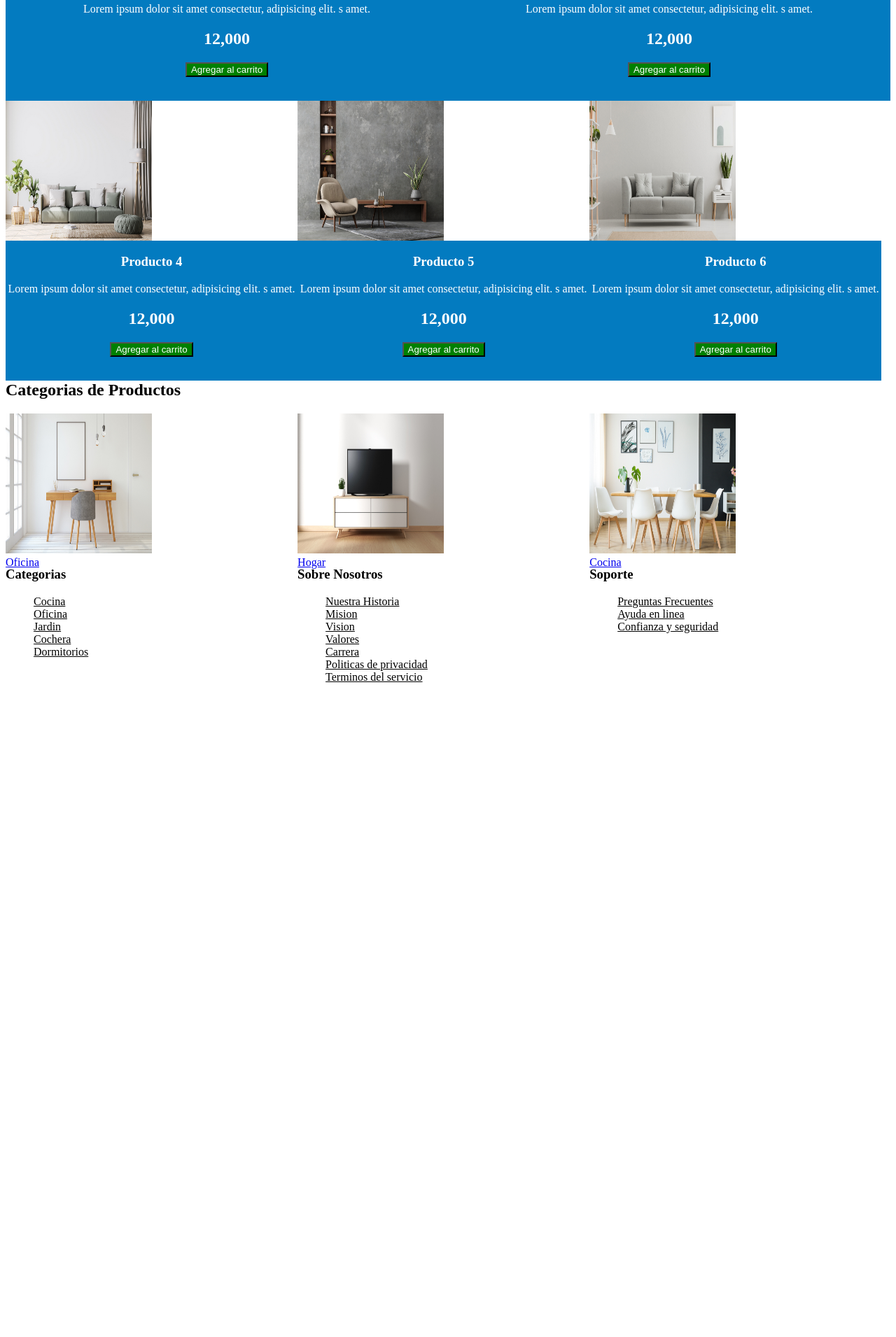
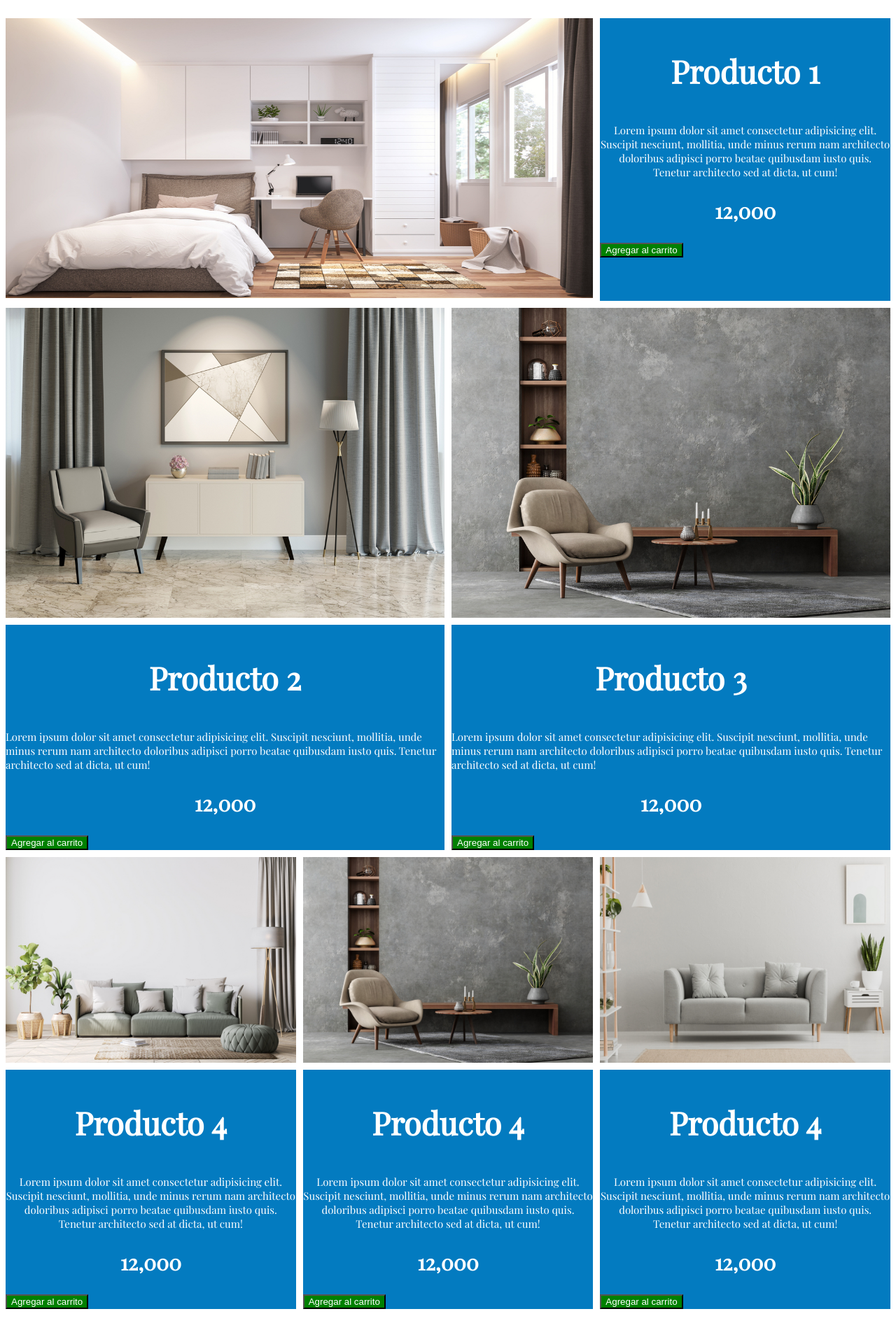
Before and after one commit to JashuaIsai/Proyecto, a plain HTML site: page index.html in a window 1280 px wide. Shown: the part 829-2740 px from the top of the page at 70% size. Before the commit the page ends 1822 px from the top, so only its background shows below. Drawn offline with nearby package versions, Linux system fonts and the light colour scheme.

Commit message:
Segundo Avance2

```diff
--- a/app.css
+++ b/app.css
@@ -1,7 +1,286 @@
-/*reglas generales*/
+                                    /*reglas generales*/
+.center h1{
+    color: #037bc0;
+}
+body{
+    font-size: 15px;
+    font-family: 'Playfair Display', serif;
 
-/*Media Query*/
+}
+h1{
+    font-size: 5rem;
+}
+h2{
+    font-size: 4rem;
+}
+h3{
+    font-size: 3rem;
+}
+image{
+    size:1.6rem;
+}
+#hero{
+    background-image:url("/principal.jpg");
+    background-size: cover;
+    height: 25rem;
+    background-position: 0%;
+}
+.fot{
+  padding-left: 10em;
+}
+.Categoria{
+  padding-left: 10em;
+}
 
-/** Reescribir colores */
+                        /*FLEXBOX*/
+li{
+    list-style-type: none;
 
-/** Productos */
+  }
+  .navbar{
+    background-color:gray;
+    height: 50px;
+
+  }
+  .navbar a{
+    color: white;
+   padding: 9px;
+    margin: 0 15px;
+  }
+  .navbar .flex{
+    display:flex;
+    justify-content: space-between;
+    align-items:center;
+    height: 100%;
+  }
+.navbar ul{
+    display: flex;
+}
+.center {
+    text-align: center
+ }
+
+nav ul {
+  list-style: none;
+  margin: 0;
+  padding: 0;
+}
+
+nav li{
+  flex:content;
+}
+
+nav ul {
+  display: flex;
+  margin: 0 -10px;
+}
+.fotli nav ul {
+  list-style: none;
+  margin: 0;
+  padding-left: 2em;
+  display:inline-table;
+  text-align: center;
+}
+.fotli nav li{
+  flex: auto;
+}
+/*GRID*/
+.wrapper {
+  display: grid;
+  grid-template-columns: repeat(3, 1fr);
+  gap: 10px;
+  grid-auto-rows: minmax(200px, auto);
+
+}
+.wrapper {
+  max-width:1400px;
+  margin: 10px auto;
+
+}
+.wrapper h3 {
+ font-size: 3em;
+ text-align: center;
+}
+.wrapper h2 {
+  font-size: 2em;
+  text-align: center;
+ }
+ .wrapper p {
+  font-size: 1em;
+  text-align: center;
+ }
+ .wrapper button {
+  color: white;background-color: green;
+
+  text-align: center;
+
+ }
+ .wrapperb h3 {
+  font-size: 3em;
+  text-align: center;
+ }
+ .wrapperb h2 {
+   font-size: 2em;
+   text-align: center;
+  }
+  .wrappebr p {
+   font-size: 1em;
+   text-align: center;
+  }
+  .wrapperb button {
+   color: white;background-color: green;
+
+   text-align: center;
+
+  }
+  .wrapperc h3 {
+    font-size: 3em;
+    text-align: center;
+   }
+   .wrapperc h2 {
+     font-size: 2em;
+     text-align: center;
+    }
+    .wrapperc p {
+     font-size: 1em;
+     text-align: center;
+    }
+    .wrapperc button {
+     color: white;background-color: green;
+
+     text-align: center;
+
+    }
+
+
+.wrapperb {
+  display: grid;
+  grid-template-columns: repeat(2, 1fr);
+  gap: 10px;
+  grid-auto-rows: minmax(200px, auto);
+}
+.wrapperb {
+  max-width:1400px;
+  margin: 10px auto;
+}
+.wrapperc {
+  display: grid;
+  grid-template-columns: repeat(3, 1fr);
+  gap: 10px;
+  grid-auto-rows: minmax(200px, auto);
+}
+.wrapperc {
+  max-width:1400px;
+  margin: 10px auto;
+}
+* {
+  box-sizing: border-box;
+}
+.fuimg {
+  grid-column: 1 / 3;
+  grid-row: 1 / 2;
+
+}
+.futex {
+  background:#037BC0;
+  grid-column: 3 / 4;
+  grid-row: 1 / 2;
+}
+
+.fdimgd {
+
+  grid-column: 2 ;
+  grid-row: 1;
+}
+.fttex {
+  grid-column: 1;
+  grid-row: 2;
+  background:#037BC0;
+}
+.fttexd {
+  background:#037BC0;
+  grid-column: 2;
+  grid-row: 2;
+}
+.fcimg {
+  background:blueviolet;
+  grid-column: 1;
+  grid-row: 1;
+}
+.fcimgd {
+  background:blueviolet;
+  grid-column: 2;
+  grid-row: 1;
+}
+.fcimgt {
+  background:blueviolet;
+  grid-column: 3;
+  grid-row: 1;
+}
+.fctex {
+  background:#037BC0;
+  grid-column: 1;
+  grid-row: 2;
+}
+.fctexd {
+  background:#037BC0;
+  grid-column: 2;
+  grid-row: 2;
+}
+.fctext {
+  background:#037BC0;
+  grid-column: 3;
+  grid-row: 2;
+}
+.fuimg img{
+  width: 100%;
+  height: 400px;
+
+}
+.futex img{
+  width: 100%;
+  height:100%;
+}
+
+.fdimg img{
+  width: 100%;
+  height: 100%;
+}
+
+.fdimgd img{
+  width: 100%;
+  height:100%;
+}
+.fttex img{
+  width: 100%;
+  height:100%;
+}
+.fttexd img{
+  width: 100%;
+  height:100%;
+}
+.fcimg img{
+  width: 100%;
+  height:100%;
+}
+.fcimgd img{
+  width: 100%;
+  height: 100%;
+}
+.fcimgt img{
+  width: 100%;
+  height: 100%;
+}
+.fctex
+{
+  width: 100%;
+  height: 100%;
+}
+.fctexd{
+  width: 100%;
+  height: 100%;
+}
+.fctext{
+  width: 100%;
+  height: 100%;
+}
--- a/index.html
+++ b/index.html
@@ -7,95 +7,105 @@
     <title>Ecommerce - Inicio</title>
     <link rel="preconnect" href="https://fonts.googleapis.com">
     <link rel="preconnect" href="https://fonts.gstatic.com" crossorigin>
-    <style>
-        .center {
-        text-align: center
-        }
-        </style>
+    <link rel="stylesheet" href="app.css">
+    <link rel="preconnect" href="https://fonts.googleapis.com">
+    <link rel="preconnect" href="https://fonts.gstatic.com" crossorigin>
+    <link href="https://fonts.googleapis.com/css2?family=Playfair+Display&display=swap" rel="stylesheet">
+
+
 </head>
 <body>
    <h1 class="center">Tienda de <span style="color: #037BC0 " >Muebles</span></h1>
+    <div class="navbar">
+      <div class="container flex">
           <nav >
               <ul>
-            <li><a href="#">Inicio</a></li>
-            <li><a href="#">Nosotros</a></li>
-            <li><a href="#">Tienda</a></li>
-            <li><a href="#">Blog</a></li>
-            <li><a href="#">Galeria</a></li>
-            <li><a href="#">Contacto</a></li>
+                <li ><a href="#">Inicio</a></li>
+                <li ><a href="#">Nosotros</a></li>
+                <li ><a href="#">Tienda</a></li>
+                <li ><a href="#">Blog</a></li>
+                <li ><a href="#">Galeria</a></li>
+                <li ><a href="#">Contacto</a></li>
               </ul>
           </nav>
-    <div style="width:auto;height: 100px;background:gray" >
+
+      </div>
+   </div>
+    <div id="hero">
         <link rel="preconnect" href="https://fonts.googleapis.com">
-        <h3 class="center" style="color:whitesmoke">Hero image</h3>
+
+
     </div>
    <div id="Productos">
     <h2 class="center">Nuestros Productos</h2>
-        <div id="Fila1">
-           <div style="width: 70%;height: 200px ;float:left">
-            <img src="producto1.jpg"  alt="" width="70%" height="200"  >
+    <div class="wrapper">
+
+        <div class="fuimg">
+         <img src="producto1.jpg"  alt=""  >
         </div>
-           <div class="center" style="width: 30%;height: 200px;float:right;background:#037BC0;">
+        <div class="futex">
             <h3 style="color:white ;">Producto 1 </h3>
-                <p style="color:white">Lorem ipsum dolor sit amet consectetur, adipisicing elit. s amet.</p>
+            <p style="color:white">Lorem ipsum dolor sit amet consectetur adipisicing elit. Suscipit nesciunt, mollitia, unde minus rerum nam architecto doloribus adipisci porro beatae quibusdam iusto quis. Tenetur architecto sed at dicta, ut cum!</p>
             <h2 style="color: white ;">12,000</h2>
-                <button style="color: white;background-color: green;"  type="button" class="btn btn-link">Agregar al carrito</button>
+            <button  type="button" class="btn btn-link">Agregar al carrito</button>
         </div>
     </div>
-        <div id="Fila2">
-            <div style="width: 50%;height: 200px ;float:left">
-             <img src="producto2.jpg"  alt="" width="50%" height="200"  >
+    <div class="wrapperb">
+       <div class="fdimg">
+            <img src="producto2.jpg"  alt=""  >
         </div>
-            <div style="width: 50%;height: 200px ;float: right ;">
-                <img src="producto3.jpg"  alt="" width="25%" height="200"  >
+        <div class="fdimgd">
+            <img src="producto5.jpg"  alt=""  >
         </div>
-            <div class="center" style="width: 50%;height: 200px;float:right;background:#037BC0;">
+        <div class="fttex">
             <h3 style="color:white ;">Producto 2 </h3>
-                <p style="color:white">Lorem ipsum dolor sit amet consectetur, adipisicing elit. s amet.</p>
+            <p style="color:white">Lorem ipsum dolor sit amet consectetur adipisicing elit. Suscipit nesciunt, mollitia, unde minus rerum nam architecto doloribus adipisci porro beatae quibusdam iusto quis. Tenetur architecto sed at dicta, ut cum!</p>
             <h2 style="color: white ;">12,000</h2>
-                <button style="color: white;background-color: green;"  type="button" class="btn btn-link">Agregar al carrito</button>
+            <button type="button" class="btn btn-link">Agregar al carrito</button>
         </div>
-            <div class="center" style="width: 50%;height: 200px;float:right;background:#037BC0;">
+        <div class="fttexd">
             <h3 style="color:white ;">Producto 3 </h3>
-                <p style="color:white">Lorem ipsum dolor sit amet consectetur, adipisicing elit. s amet.</p>
+                <p style="color:white">Lorem ipsum dolor sit amet consectetur adipisicing elit. Suscipit nesciunt, mollitia, unde minus rerum nam architecto doloribus adipisci porro beatae quibusdam iusto quis. Tenetur architecto sed at dicta, ut cum!</p>
                 <h2 style="color: white ;">12,000</h2>
-                <button style="color: white;background-color: green;"  type="button" class="btn btn-link">Agregar al carrito</button>
+                <button  type="button" class="btn btn-link">Agregar al carrito</button>
+        </div>
+
+        </div>
+    <div class="wrapperc">
+        <div class="fcimg">
+            <img src="producto4.jpg"  alt=""  >
+        </div>
+        <div class="fcimgd">
+            <img src="producto5.jpg"  alt=""  >
+        </div>
+        <div class="fcimgt">
+            <img src="producto6.jpg"  alt=""  >
+        </div>
+        <div class="fctex">
+                <h3 style="color:white ;">Producto 4 </h3>
+                <p style="color:white">Lorem ipsum dolor sit amet consectetur adipisicing elit. Suscipit nesciunt, mollitia, unde minus rerum nam architecto doloribus adipisci porro beatae quibusdam iusto quis. Tenetur architecto sed at dicta, ut cum!</p>
+                <h2 style="color: white ;">12,000</h2>
+               <button type="button" class="btn btn-link">Agregar al carrito</button>
+        </div>
+        <div class="fctexd">
+            <h3 style="color:white ;">Producto 4 </h3>
+            <p style="color:white">Lorem ipsum dolor sit amet consectetur adipisicing elit. Suscipit nesciunt, mollitia, unde minus rerum nam architecto doloribus adipisci porro beatae quibusdam iusto quis. Tenetur architecto sed at dicta, ut cum!</p>
+            <h2 style="color: white ;">12,000</h2>
+           <button type="button" class="btn btn-link">Agregar al carrito</button>
+        </div>
+        <div class="fctext">
+            <h3 style="color:white ;">Producto 4 </h3>
+                <p style="color:white">Lorem ipsum dolor sit amet consectetur adipisicing elit. Suscipit nesciunt, mollitia, unde minus rerum nam architecto doloribus adipisci porro beatae quibusdam iusto quis. Tenetur architecto sed at dicta, ut cum!</p>
+                <h2 style="color: white ;">12,000</h2>
+               <button type="button" class="btn btn-link">Agregar al carrito</button>
         </div>
     </div>
-       <div id="Fila3">
-           <div style="width: 33%;height: 200px ;float:left">
-              <img src="producto4.jpg"  alt="" width="50%" height="200"  >
-           </div>
-           <div style="width: 33%;height: 200px ;float:left">
-             <img src="producto5.jpg"  alt="" width="50%" height="200"  >
-           </div>
-           <div style="width: 33%;height: 200px ;float:left">
-              <img src="producto6.jpg"  alt="" width="50%" height="200"  >
-           </div>
-           <div class="center" style="width: 33%;height: 200px;float:left;background:#037BC0;">
-                <h3 style="color:white ;">Producto 4 </h3>
-                <p style="color:white">Lorem ipsum dolor sit amet consectetur, adipisicing elit. s amet.</p>
-                <h2 style="color: white ;">12,000</h2>
-               <button style="color: white;background-color: green;"  type="button" class="btn btn-link">Agregar al carrito</button>
-           </div>
-           <div class="center" style="width: 33%;height: 200px;float:left;background:#037BC0;">
-            <h3 style="color:white ;">Producto 5 </h3>
-            <p style="color:white">Lorem ipsum dolor sit amet consectetur, adipisicing elit. s amet.</p>
-            <h2 style="color: white ;">12,000</h2>
-           <button style="color: white;background-color: green;"  type="button" class="btn btn-link">Agregar al carrito</button>
-            </div>
-                <div class="center" style="width: 33%;height: 200px;float:left;background:#037BC0;">
-                 <h3 style="color:white ;">Producto 6 </h3>
-                 <p style="color:white">Lorem ipsum dolor sit amet consectetur, adipisicing elit. s amet.</p>
-                 <h2 style="color: white ;">12,000</h2>
-                 <button style="color: white;background-color: green;"  type="button" class="btn btn-link">Agregar al carrito</button>
     </div>
 </div>
 
-    </div>
 
     <div id="Categoria">
-        <h2>Categorias de Productos</h2>
+        <h2 class="center">Categorias de Productos</h2>
 
             <div style="width: 33%;height: 200px ;float:left">
                 <img src="categoria1.jpg"  alt="" width="50%" height="200"  >
@@ -117,58 +127,60 @@
     </div>
     <br>
 
+
+</body>
 <footer>
-        <div style="width: 33%;float:left">
-            <h3>Categorias</h3>
+    <div class="fot">
+        <div class="container flex">
+            <nav>
+            <ul>
+                <li><h3>Categorias</h3>
+                    <div class="fotli">
                         <nav >
-                <ul style="color: black;">
-                    <a href="#" style="color:black ;">Cocina</a>
-                    <br>
-                    <a href="#" style="color:black ;">Oficina</a>
-                    <br>
-                    <a href="#" style="color:black ;">Jardin</a>
-                    <br>
-                    <a href="#" style="color:black ;">Cochera</a>
-                    <br>
-                    <a href="#" style="color:black ;">Dormitorios</a>
+                           <ul >
+                            <li><a href="#" >Cocina</a></li>
+                            <li><a href="#" >Oficina</a></li>
+                            <li><a href="#" >Jardin</a></li>
+                            <li><a href="#" >Cochera</a></li>
+                            <li><a href="#" >Dormitorios</a></li>
 
+                           </ul>
+                       </nav>
+                    </div>
+
+                </li>
+                <li><h3>Sobre Nosotros</h3>
+                    <div class="fotli">
+                        <nav >
+                           <ul >
+                            <li><a href="#" >Nuestra Historia</a>
+                            <li><a href="#" >Mision</a></li>
+                            <li><a href="#" >Vision</a></li>
+                            <li><a href="#" >Valores</a></li>
+                            <li><a href="#" >Carrera</a></li>
+                            <li><a href="#" >Politicas de privacidad</a></li>
+                            <li><a href="#" >Terminos del servicio</a></li>
+
+                           </ul>
+                       </nav>
+                   </div>
+                </li>
+                <li><h3>Soporte</h3>
+                    <div class="fotli">
+                        <nav >
+                           <ul>
+                               <li><a href="#" >Preguntas Frecuentes</a></li>
+                               <li><a href="#" >Ayuda en linea</a></li>
+                               <li><a href="#" >Confianza y seguridad</a></li>
                            </ul>
                        </nav>
 
                     </div>
-        <div style="width: 33%;float:left">
-            <h3>Sobre Nosotros</h3>
-            <nav >
-                <ul style="color: black;">
-                    <a href="#" style="color:black ;">Nuestra Historia</a>
-                    <br>
-                    <a href="#" style="color:black ;">Mision</a>
-                    <br>
-                    <a href="#" style="color:black ;">Vision</a>
-                    <br>
-                    <a href="#" style="color:black ;">Valores</a>
-                    <br>
-                    <a href="#" style="color:black ;">Carrera</a>
-                    <br>
-                    <a href="#" style="color:black ;">Politicas de privacidad</a>
-                    <br>
-                    <a href="#" style="color:black ;">Terminos del servicio</a>
-
+                </li>
             </ul>
         </nav>
-
     </div>
-        <div style="width: 33%;float:left">
-            <h3>Soporte</h3>
-            <ul>
-                    <a href="#" style="color:black ;">Preguntas Frecuentes</a>
-                    <br>
-                    <a href="#" style="color:black ;">Ayuda en linea</a>
-                    <br>
-                    <a href="#" style="color:black ;">Confianza y seguridad</a>
-            </ul>
 </div>
 
 </footer>
-</body>
 </html>
```
Lines whose indentation alone changed are shown as unchanged.
